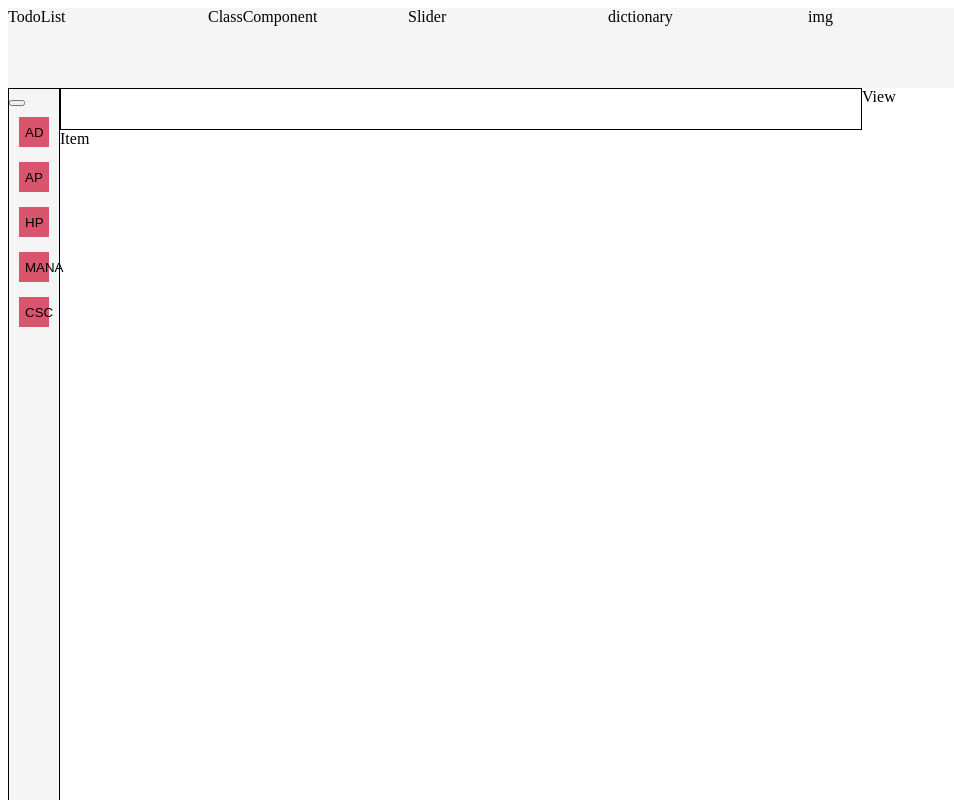
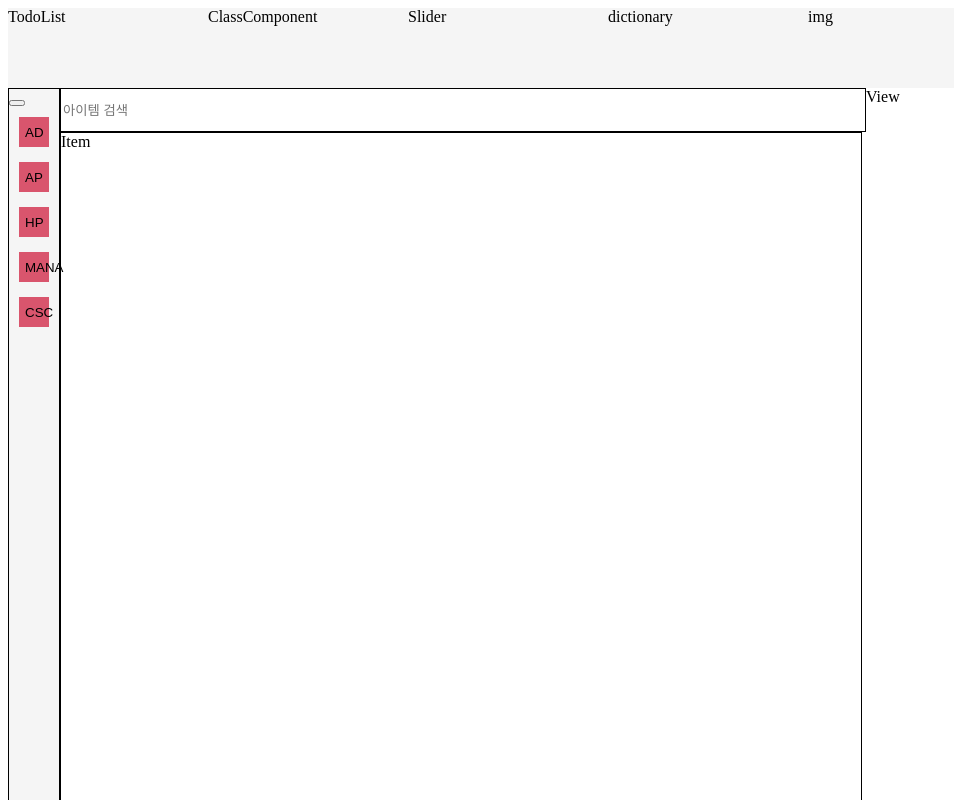
Before and after one commit to Dowap2/learning-optimization, a React (Create React App) app: page /dictionary in a window 1280 px wide. Shown: the top 800 px of the page, without its empty margins (0-954 px from the left). Built offline with nearby package versions, Linux system fonts and the light colour scheme; what enzyme, enzyme-adapter-react-16 would draw is missing.

Commit message:
fixed error

```diff
--- a/src/Components/DictionaryComponent/Item.jsx
+++ b/src/Components/DictionaryComponent/Item.jsx
@@ -1,5 +1,12 @@
 import React from "react";
+import styled from "styled-components";
+
+const ItemBox = styled.div`
+  width: 800px;
+  height: 1000px;
+  border: 1px solid #000;
+`;
 
 export function Item() {
-  return <div>Item</div>;
+  return <ItemBox>Item</ItemBox>;
 }
--- a/src/Components/DictionaryComponent/Search.jsx
+++ b/src/Components/DictionaryComponent/Search.jsx
@@ -1,39 +1,12 @@
-import React, { useEffect, useState } from "react";
-import { useSelector } from "react-redux";
+import React from "react";
 import styled from "styled-components";
 
-const SearchBar = styled.div`
+const SearchBar = styled.input`
   width: 800px;
   height: 40px;
   border: 1px solid #000;
 `;
-const Tag = styled.div`
-  width: 80px;
-  height: 20px;
-  float: left;
-  text-align: center;
-`;
 
 export function Search(props) {
-  const value = useSelector(state => state.filterState);
-  const [isTrueArray, setIsTrueArray] = useState([]);
-  const [htmlTag, setHtmlTag] = useState([]);
-  useEffect(() => {
-    let isTrue = [];
-    for (const key in value) {
-      if (value[key] === true) {
-        isTrue = isTrue.concat([key]);
-      }
-    }
-    setIsTrueArray(isTrue);
-  }, [value]);
-
-  useEffect(() => {
-    setHtmlTag([]);
-    for (let i = 0; i < isTrueArray.length; i++) {
-      setHtmlTag(htmlTag.concat([<Tag>{isTrueArray[i]}</Tag>]));
-    }
-  }, [isTrueArray]);
-
-  return <SearchBar>{htmlTag}</SearchBar>;
+  return <SearchBar placeholder="아이템 검색"></SearchBar>;
 }
```
